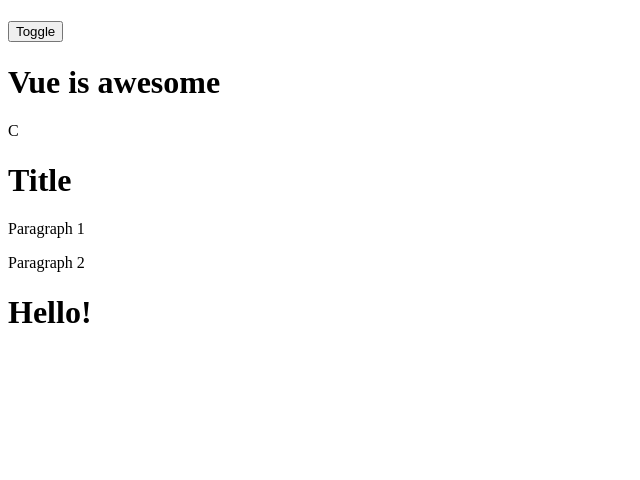
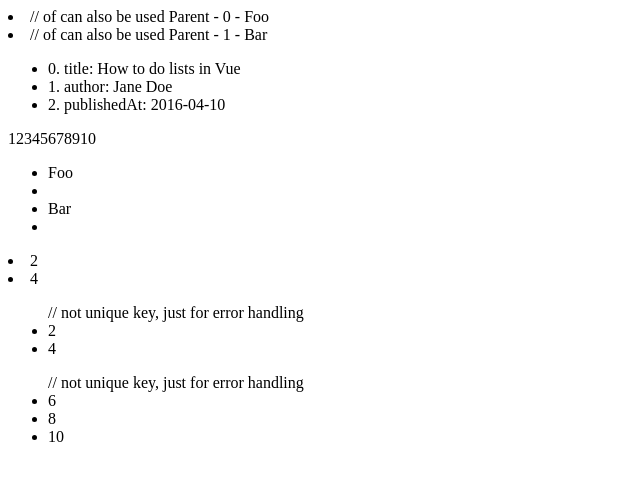
Before and after one commit to LashaGagnidze7/DBAVue, a Vue app: page / in a window 1280 px wide. Shown: the top 480 px of the page, without its empty margins (0-640 px from the left). Built offline with nearby package versions, Linux system fonts and the light colour scheme.

Commit message:
List Rendering

```diff
--- /dev/null
+++ b/src/learn/ListRendering.vue
@@ -0,0 +1,112 @@
+<template>
+  <div>
+    <li v-for="(item, index) in items" :key="index">
+      // of can also be used {{ parentMessage }} - {{ index }} -
+      {{ item.message }}
+    </li>
+
+    <ul>
+      <li v-for="(value, key, index) in myObject" :key="index">
+        {{ index }}. {{ key }}: {{ value }}
+      </li>
+    </ul>
+
+    <span v-for="n in 10" :key="n">{{ n }}</span>
+
+    <ul>
+      <template v-for="(item, index) in items" :key="index">
+        <li>{{ item.message }}</li>
+        <li class="divider" role="presentation"></li>
+      </template>
+    </ul>
+
+    <template v-for="todo in todos" :key="todo.name">
+      <li v-if="!todo.isCompleted">
+        {{ todo.name }}
+      </li>
+    </template>
+
+    <div v-for="item in items" :key="item.id">
+      <!--content-->
+    </div>
+
+    <template v-for="todo in todos" :key="todo.name">
+      <li>{{ todo.name }}</li>
+    </template>
+
+    <MyComponent v-for="item in items" :key="item.id" />
+
+    <MyComponent
+      v-for="(item, index) in items"
+      :item="item"
+      :index="index"
+      :key="item.id"
+    />
+
+    <li v-for="n in evenNumbers" :key="n">{{ n }}</li>
+
+    <ul v-for="numbers in sets" :key="numbers.length">
+      // not unique key, just for error handling
+      <li v-for="n in even(numbers)" :key="n">{{ n }}</li>
+    </ul>
+  </div>
+</template>
+
+<script>
+import MyComponent from "./MyComponent.vue";
+
+export default {
+  data() {
+    return {
+      parentMessage: "Parent",
+      items: [
+        { message: "Foo", id: 1 },
+        { message: "Bar", id: 2 },
+      ],
+      myObject: {
+        title: "How to do lists in Vue",
+        author: "Jane Doe",
+        publishedAt: "2016-04-10",
+      },
+      todo: [
+        {
+          name: "task1",
+          isComplete: false,
+        },
+        {
+          name: "task2",
+          isComplete: false,
+        },
+        {
+          name: "task3",
+          isComplete: false,
+        },
+      ],
+      numbers: [1, 2, 3, 4, 5],
+      sets: [
+        [1, 2, 3, 4, 5],
+        [6, 7, 8, 9, 10],
+      ],
+    };
+  },
+  components: { MyComponent },
+  computed: {
+    evenNumbers() {
+      return this.numbers.filter((n) => n % 2 === 0);
+    },
+    reversedNumbers() {
+      return [...this.numbers].reverse;
+    },
+  },
+  methods: {
+    even(numbers) {
+      return numbers.filter((number) => number % 2 === 0);
+    },
+    reverse1(numbers) {
+      return [...numbers].reverse();
+    },
+  },
+};
+</script>
+
+<style scoped></style>
--- /dev/null
+++ b/src/learn/MyComponent.vue
@@ -0,0 +1,5 @@
+<script>
+export default {
+  props: ["item", "index"],
+};
+</script>
--- a/src/main.js
+++ b/src/main.js
@@ -1,6 +1,6 @@
 import { createApp } from "vue";
 // import the root component App from a single-file component.
-import App from "./learn/ConditionalRendering.vue";
+import App from "./learn/ListRendering.vue";
 
 const app = createApp(App);
 app.mount("#app");
```
